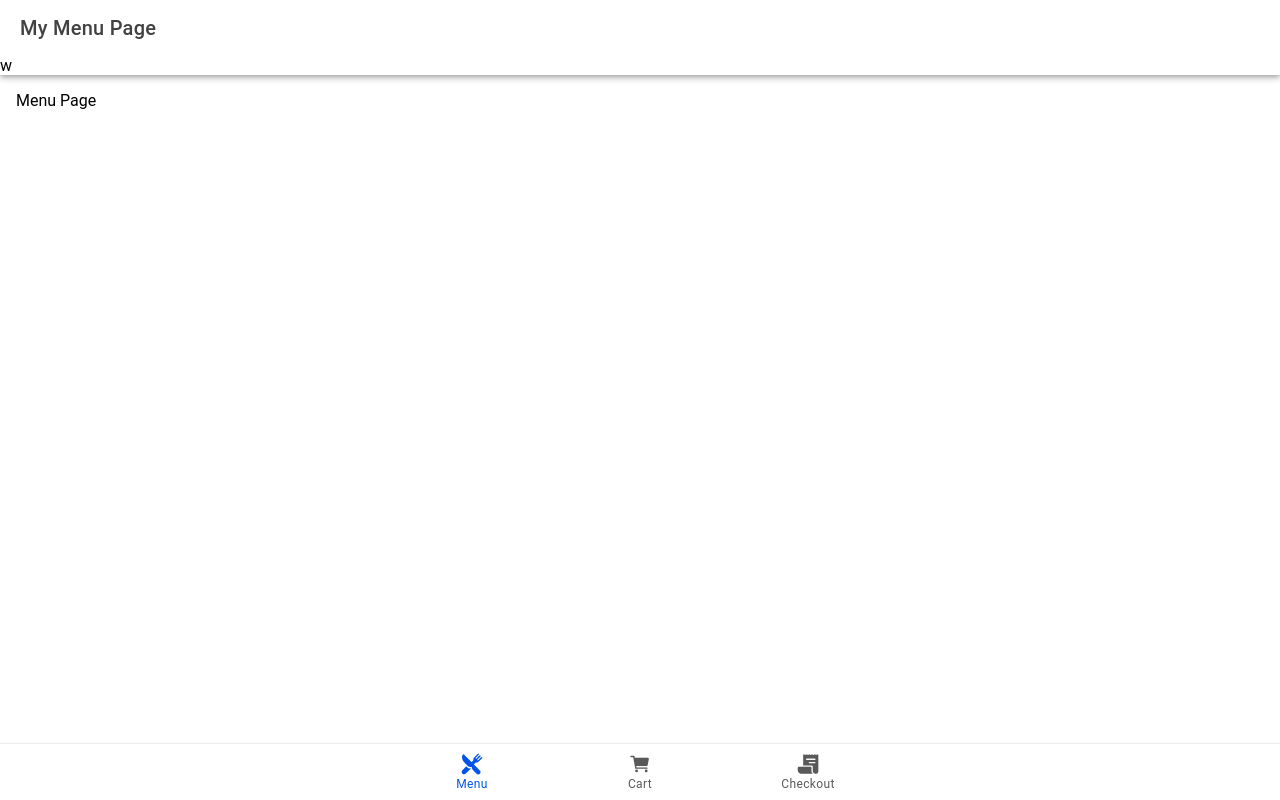
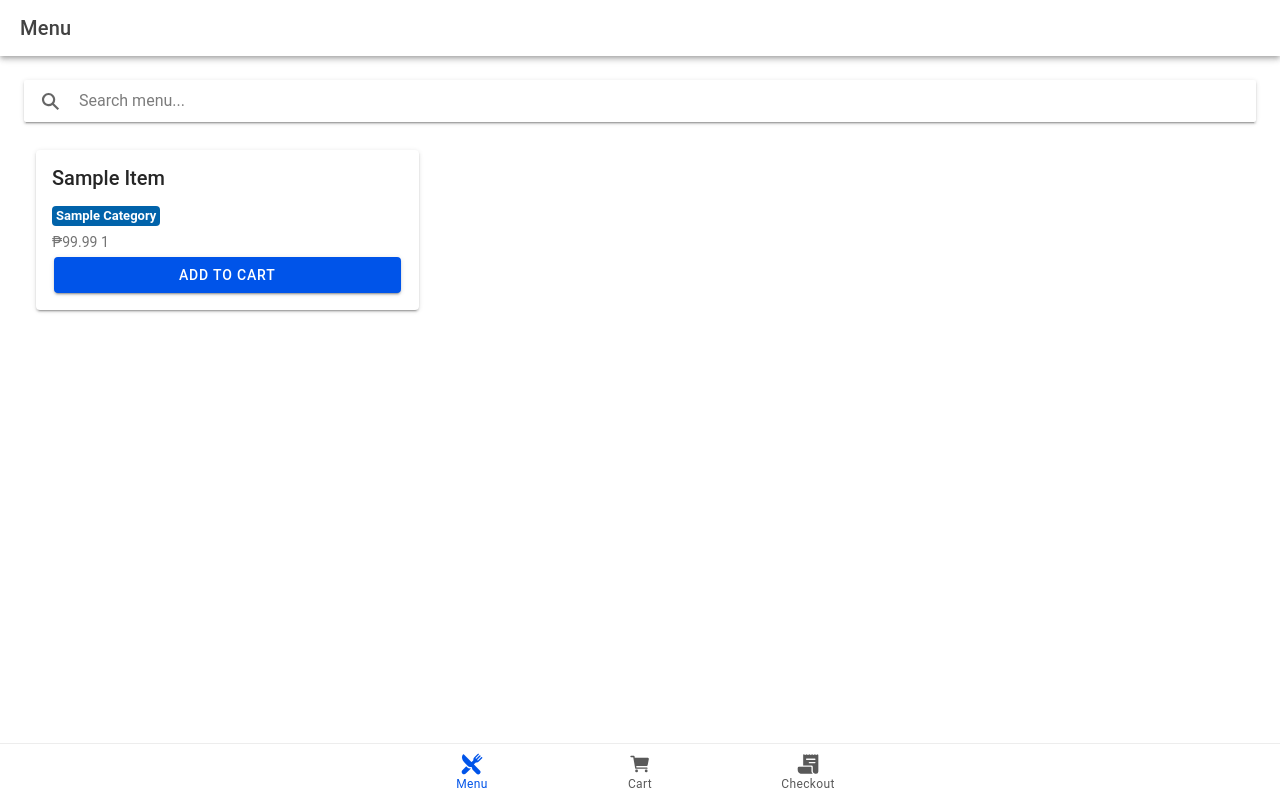
Before and after one commit to clintuy/fnstr-restaurant-ordering-system, a React (Vite) app: page / in a window 1280 px wide. Built offline with nearby package versions, Linux system fonts and the light colour scheme.

Commit message:
Add Searchbar and MenuItemCard component

```diff
--- /dev/null
+++ b/src/components/MenuItemCard.tsx
@@ -0,0 +1,35 @@
+import {
+  IonCard,
+  IonCardHeader,
+  IonCardTitle,
+  IonCardContent,
+  IonButton,
+  IonBadge,
+} from "@ionic/react";
+
+interface Props {
+  id: string;
+  name: string;
+  price: number;
+  category: string;
+}
+
+export default function MenuItemCard({ id, name, price, category }: Props) {
+  return (
+    <IonCard className="menu-card">
+      <IonCardHeader>
+        <IonCardTitle>{name}</IonCardTitle>
+      </IonCardHeader>
+
+      <IonCardContent>
+        <IonBadge color="secondary">{category}</IonBadge>
+        <p>
+          ₱{price.toFixed(2)} {id}
+        </p>
+        <IonButton expand="block" color="primary">
+          Add to Cart
+        </IonButton>
+      </IonCardContent>
+    </IonCard>
+  );
+}
--- /dev/null
+++ b/src/components/SearchBar.tsx
@@ -0,0 +1,5 @@
+import { IonSearchbar } from "@ionic/react";
+
+export default function SearchBar() {
+  <IonSearchbar />;
+}
--- a/src/pages/CartPage.tsx
+++ b/src/pages/CartPage.tsx
@@ -10,7 +10,7 @@ export default function CartPage() {
     <IonPage>
       <IonHeader>
         <IonToolbar>
-          <IonTitle>My Cart</IonTitle>
+          <IonTitle>Cart</IonTitle>
         </IonToolbar>
       </IonHeader>
 
--- a/src/pages/CheckOutPage.tsx
+++ b/src/pages/CheckOutPage.tsx
@@ -10,7 +10,7 @@ export default function CheckoutPage() {
     <IonPage>
       <IonHeader>
         <IonToolbar>
-          <IonTitle>My Checkout</IonTitle>
+          <IonTitle>Checkout</IonTitle>
         </IonToolbar>
       </IonHeader>
 
--- a/src/pages/MenuPage.tsx
+++ b/src/pages/MenuPage.tsx
@@ -1,22 +1,47 @@
 import {
   IonContent,
   IonPage,
+  IonSearchbar,
   IonHeader,
   IonToolbar,
   IonTitle,
+  IonGrid,
+  IonRow,
+  IonCol,
 } from "@ionic/react";
+import MenuItemCard from "../components/MenuItemCard";
+
 export default function CheckoutPage() {
+  const sampleItem = {
+    id: "1",
+    name: "Sample Item",
+    price: 99.99,
+    category: "Sample Category",
+  };
+
   return (
     <IonPage>
       <IonHeader>
         <IonToolbar>
-          <IonTitle>My Menu Page</IonTitle>
+          <IonTitle>Menu</IonTitle>
         </IonToolbar>
-        w
       </IonHeader>
+      <IonContent className="ion-padding">
+        {/* Search Bar */}
+        <IonSearchbar
+          className="max-w-[300px] mx-auto"
+          placeholder="Search menu..."
+          debounce={300}
+        />
 
-      <IonContent className="ion-padding">
-        <div>Menu Page</div>
+        {/* Menu Grid */}
+        <IonGrid>
+          <IonRow>
+            <IonCol size="12" size-md="6" size-lg="4">
+              <MenuItemCard {...sampleItem} />
+            </IonCol>
+          </IonRow>
+        </IonGrid>
       </IonContent>
     </IonPage>
   );
```
